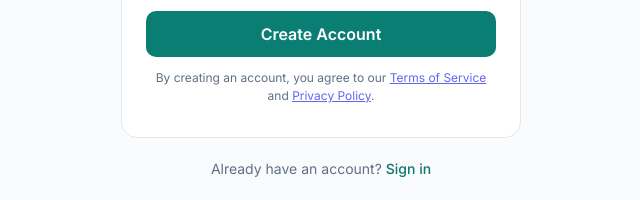
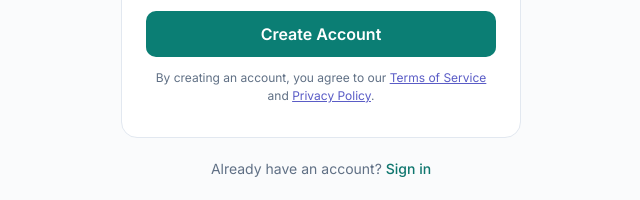
Before and after one commit to PAIDALABS/visitingcards, a plain HTML site: page pages/signup.html in a window 1280 px wide. Shown: the part 712-912 px from the top of the page, 319-959 px from the left. Drawn offline with Linux system fonts and the light colour scheme; a script that the page names is missing.

Commit message:
Fix signup page contrast ratio (A11y 95→100)
- Darken legal links from #6366f1 to #5a5cc6 (4.46→4.7:1 on white)

Co-Authored-By: Claude Sonnet 4.6 <noreply@anthropic.com>

```diff
--- a/pages/signup.html
+++ b/pages/signup.html
@@ -95,7 +95,7 @@
         </div>
 
         <button type="submit" class="btn-primary" id="signupBtn">Create Account</button>
-        <p style="font-size:12px;color:var(--text-muted,#64748b);text-align:center;margin-top:12px">By creating an account, you agree to our <a href="/legal/terms" style="color:#6366f1">Terms of Service</a> and <a href="/legal/privacy" style="color:#6366f1">Privacy Policy</a>.</p>
+        <p style="font-size:12px;color:var(--text-muted,#64748b);text-align:center;margin-top:12px">By creating an account, you agree to our <a href="/legal/terms" style="color:#5a5cc6">Terms of Service</a> and <a href="/legal/privacy" style="color:#5a5cc6">Privacy Policy</a>.</p>
         </form>
 
         <div id="googleSection">
```
